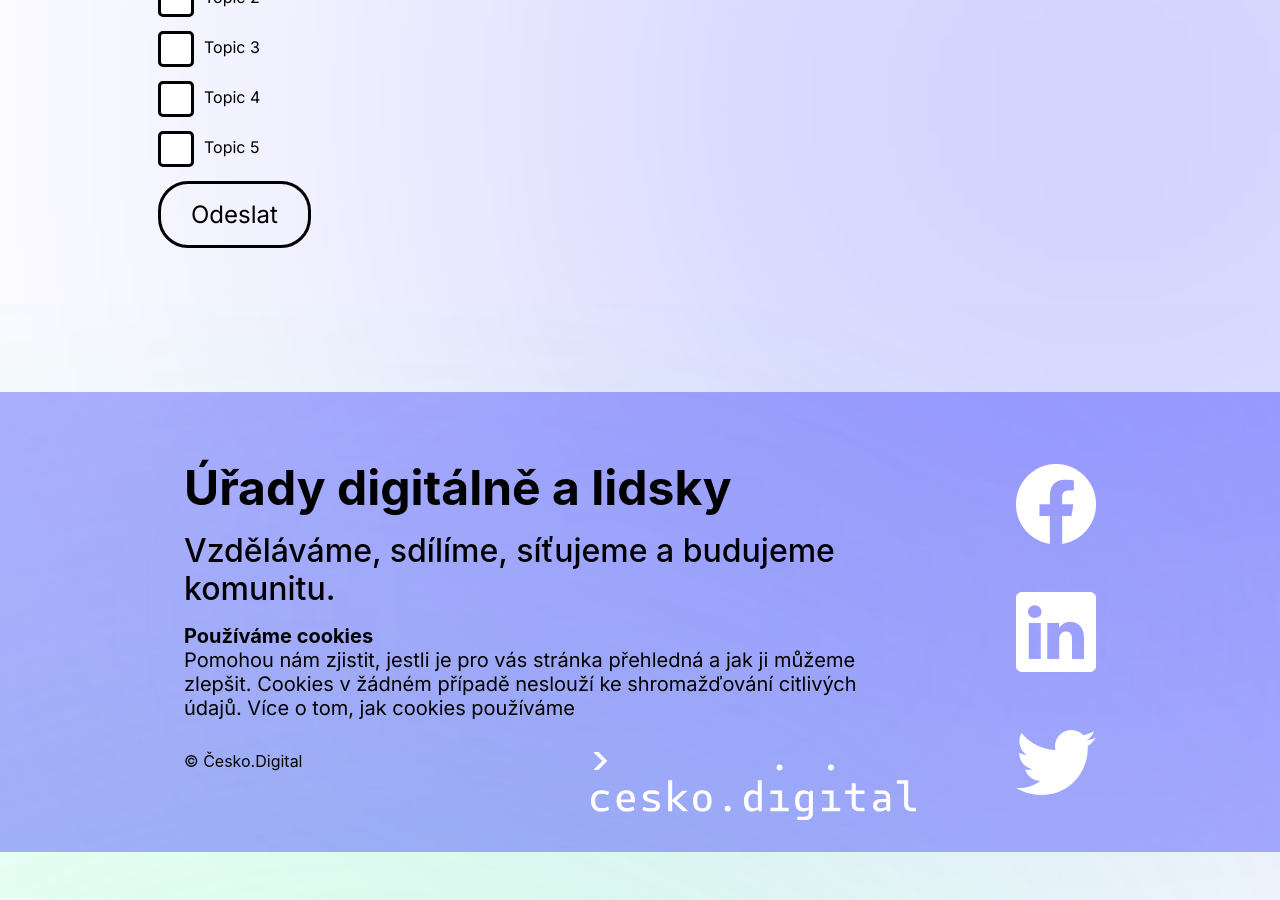
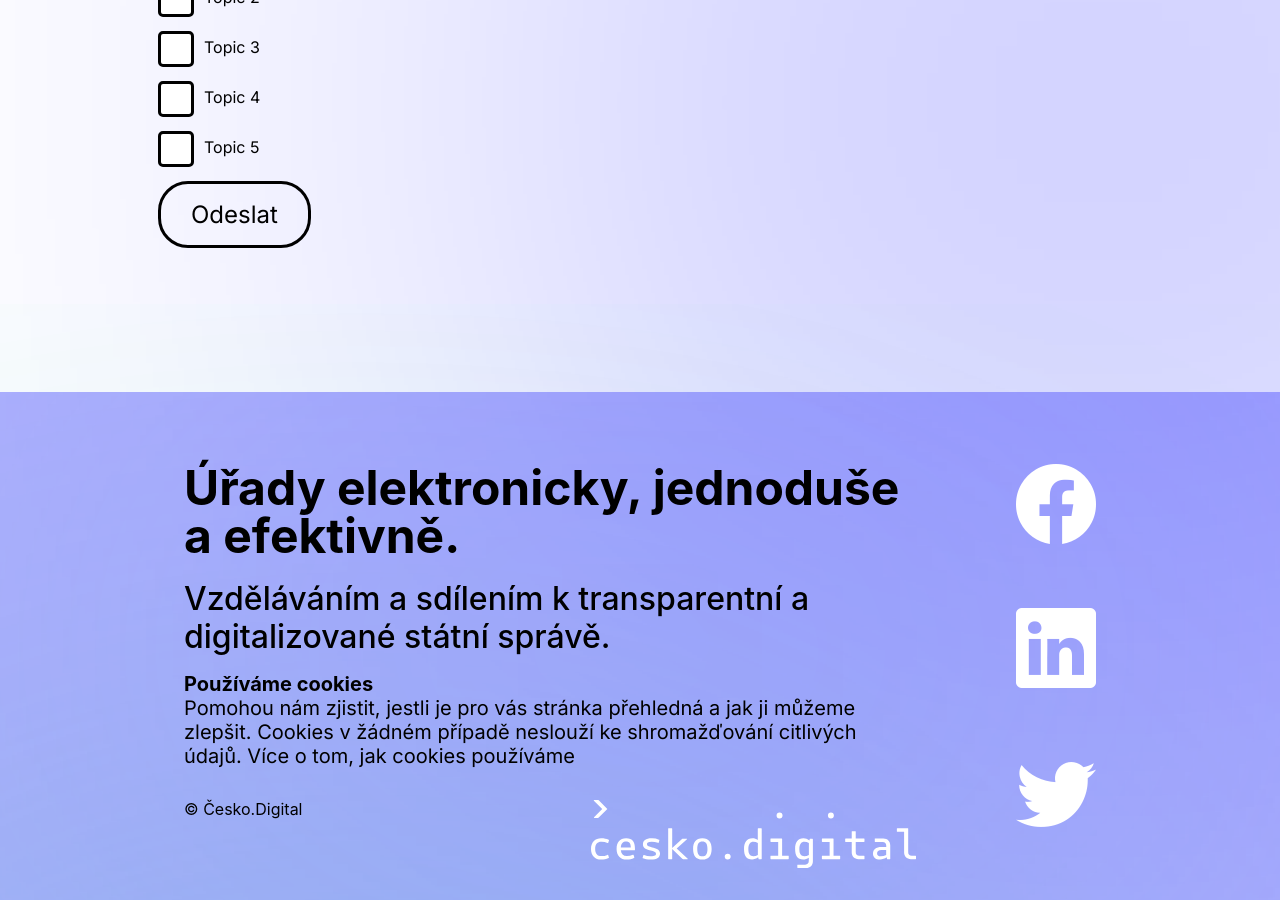
Before and after one commit to Bertik23/urednig.digital, a Jekyll site: the page built from diskuse.md, in a window 1280 px wide and 900 px high, scrolled down 1494 px. Built offline with Jekyll 4.4.1, drawn with Linux system fonts in a browser that asks for light colours; some web fonts are replaced; a script that is not in the unit is left out.

Commit message:
Update Config “footer”

```diff
--- a/_data/footer.yml
+++ b/_data/footer.yml
@@ -1,9 +1,14 @@
 contacts:
   - Jedna
   - Dva
-
+main: Úřady elektronicky, jednoduše a efektivně.
+secondary: Vzděláváním a sdílením k transparentní a digitalizované státní správě.
+cookies: "**Používáme cookies** <br> Pomohou nám zjistit, jestli je pro vás
+  stránka přehledná a jak ji můžeme zlepšit. Cookies v žádném případě neslouží
+  ke shromažďování citlivých údajů. Více o tom, jak cookies používáme"
+copyright: © Česko.Digital
 social:
-  - icon: '<i class="bi bi-facebook"></i>'
+  - icon: <i class="bi bi-facebook"></i>
     link: https://www.facebook.com/cesko.digital
     name: Facebook
   - icon: <i class="bi bi-linkedin"></i>
@@ -12,15 +17,3 @@ social:
   - icon: <i class="bi bi-twitter"></i>
     link: https://twitter.com/CeskoDigital
     name: Twitter
-
-main: Úřady digitálně a lidsky
-
-secondary: Vzděláváme, sdílíme, síťujeme a budujeme komunitu.
-
-cookies: >-
-  **Používáme cookies**
-  <br>
-  Pomohou nám zjistit, jestli je pro vás stránka přehledná a jak ji můžeme zlepšit. Cookies v žádném případě neslouží ke shromažďování citlivých údajů.
-  Více o tom, jak cookies používáme
-
-copyright: © Česko.Digital
```
